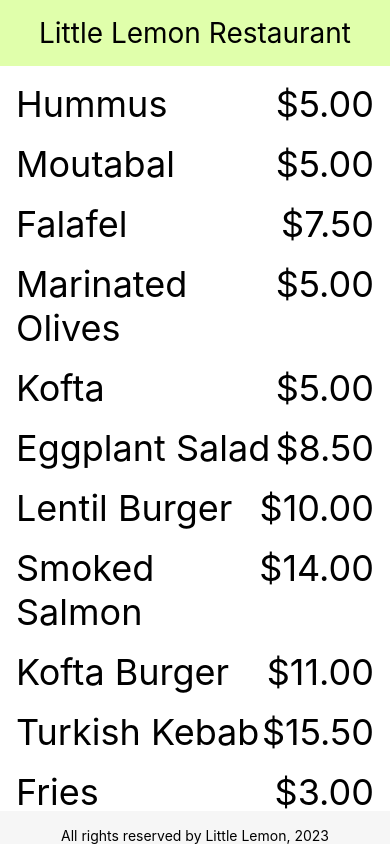
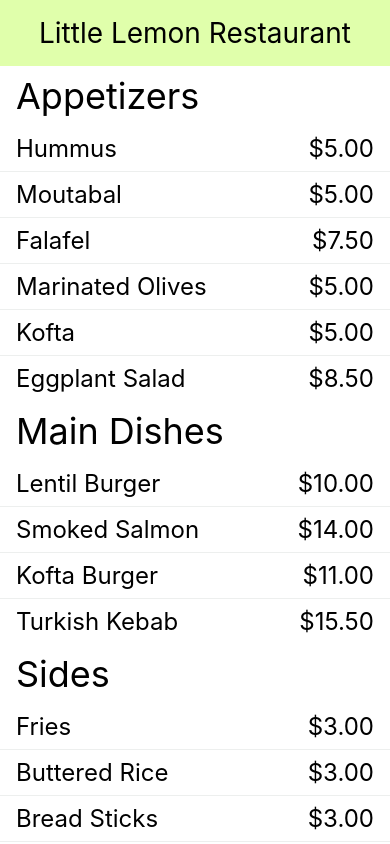
Before and after one commit to vhalchuk/little-lemon, a React Native app: screen / in a window 390 px wide. Built offline with nearby package versions, Linux system fonts and the light colour scheme.

Commit message:
Add menu sections

```diff
--- a/App.js
+++ b/App.js
@@ -1,6 +1,5 @@
 import { StatusBar } from "react-native";
 import { SafeAreaProvider } from "react-native-safe-area-context";
-import Footer from "./components/Footer";
 import Header from "./components/Header";
 import MenuItems from "./components/MenuItems";
 
@@ -10,7 +9,6 @@
       <StatusBar barStyle="dark-content" />
       <Header />
       <MenuItems />
-      <Footer />
     </SafeAreaProvider>
   );
 }
--- a/components/MenuItems.js
+++ b/components/MenuItems.js
@@ -1,55 +1,98 @@
-import { FlatList, StyleSheet, Text, View } from "react-native";
+import { SectionList, StyleSheet, Text, View } from "react-native";
+import Footer from "./Footer";
 
 const menuItemsToDisplay = [
-  { name: "Hummus", price: "$5.00", id: "1A" },
-  { name: "Moutabal", price: "$5.00", id: "2B" },
-  { name: "Falafel", price: "$7.50", id: "3C" },
-  { name: "Marinated Olives", price: "$5.00", id: "4D" },
-  { name: "Kofta", price: "$5.00", id: "5E" },
-  { name: "Eggplant Salad", price: "$8.50", id: "6F" },
-  { name: "Lentil Burger", price: "$10.00", id: "7G" },
-  { name: "Smoked Salmon", price: "$14.00", id: "8H" },
-  { name: "Kofta Burger", price: "$11.00", id: "9I" },
-  { name: "Turkish Kebab", price: "$15.50", id: "10J" },
-  { name: "Fries", price: "$3.00", id: "11K" },
-  { name: "Buttered Rice", price: "$3.00", id: "12L" },
-  { name: "Bread Sticks", price: "$3.00", id: "13M" },
-  { name: "Pita Pocket", price: "$3.00", id: "14N" },
-  { name: "Lentil Soup", price: "$3.75", id: "15O" },
-  { name: "Greek Salad", price: "$6.00", id: "16Q" },
-  { name: "Rice Pilaf", price: "$4.00", id: "17R" },
-  { name: "Baklava", price: "$3.00", id: "18S" },
-  { name: "Tartufo", price: "$3.00", id: "19T" },
-  { name: "Tiramisu", price: "$5.00", id: "20U" },
-  { name: "Panna Cotta", price: "$5.00", id: "21V" },
+  {
+    title: "Appetizers",
+    data: [
+      { name: "Hummus", price: "$5.00" },
+      { name: "Moutabal", price: "$5.00" },
+      { name: "Falafel", price: "$7.50" },
+      { name: "Marinated Olives", price: "$5.00" },
+      { name: "Kofta", price: "$5.00" },
+      { name: "Eggplant Salad", price: "$8.50" },
+    ],
+  },
+  {
+    title: "Main Dishes",
+    data: [
+      { name: "Lentil Burger", price: "$10.00" },
+      { name: "Smoked Salmon", price: "$14.00" },
+      { name: "Kofta Burger", price: "$11.00" },
+      { name: "Turkish Kebab", price: "$15.50" },
+    ],
+  },
+  {
+    title: "Sides",
+    data: [
+      { name: "Fries", price: "$3.00", id: "11K" },
+      { name: "Buttered Rice", price: "$3.00" },
+      { name: "Bread Sticks", price: "$3.00" },
+      { name: "Pita Pocket", price: "$3.00" },
+      { name: "Lentil Soup", price: "$3.75" },
+      { name: "Greek Salad", price: "$6.00" },
+      { name: "Rice Pilaf", price: "$4.00" },
+    ],
+  },
+  {
+    title: "Desserts",
+    data: [
+      { name: "Baklava", price: "$3.00" },
+      { name: "Tartufo", price: "$3.00" },
+      { name: "Tiramisu", price: "$5.00" },
+      { name: "Panna Cotta", price: "$5.00" },
+    ],
+  },
 ];
 export default function MenuItems() {
+  const renderSectionHeader = ({ section: { title } }) => (
+    <View style={styles.sectionContainer}>
+      <Text style={styles.sectionTitle}>{title}</Text>
+    </View>
+  );
+
   return (
-    <FlatList
-      style={styles.list}
-      data={menuItemsToDisplay}
-      ItemSeparatorComponent={() => <View style={{ height: 16 }} />}
+    <SectionList
+      keyExtractor={(item, index) => item + index}
+      sections={menuItemsToDisplay}
+      renderSectionHeader={renderSectionHeader}
+      ItemSeparatorComponent={() => <View style={styles.separator} />}
       renderItem={({ item }) => {
         return (
-          <View
-            key={item.id}
-            style={{
-              display: "flex",
-              flexDirection: "row",
-              justifyContent: "space-between",
-            }}
-          >
-            <Text style={{ color: "black", fontSize: 36 }}>{item.name}</Text>
-            <Text style={{ color: "black", fontSize: 36 }}>{item.price}</Text>
+          <View key={item.id} style={styles.itemContainer}>
+            <Text style={styles.itemText}>{item.name}</Text>
+            <Text style={styles.itemText}>{item.price}</Text>
           </View>
         );
       }}
+      ListFooterComponent={Footer}
     />
   );
 }
 
 const styles = StyleSheet.create({
-  list: {
-    padding: 16,
+  separator: {
+    borderBottomWidth: 1,
+    borderColor: "#EDEFEE",
+  },
+  sectionContainer: {
+    paddingHorizontal: 16,
+    paddingVertical: 8,
+    backgroundColor: "white",
+  },
+  sectionTitle: {
+    color: "black",
+    fontSize: 36,
+  },
+  itemContainer: {
+    paddingHorizontal: 16,
+    display: "flex",
+    flexDirection: "row",
+    justifyContent: "space-between",
+    paddingVertical: 8,
+  },
+  itemText: {
+    color: "black",
+    fontSize: 24,
   },
 });
```
